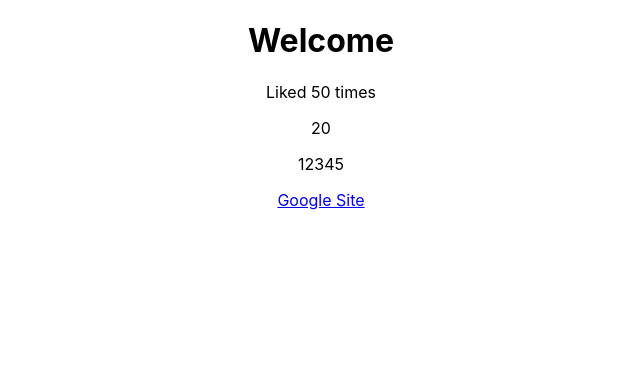
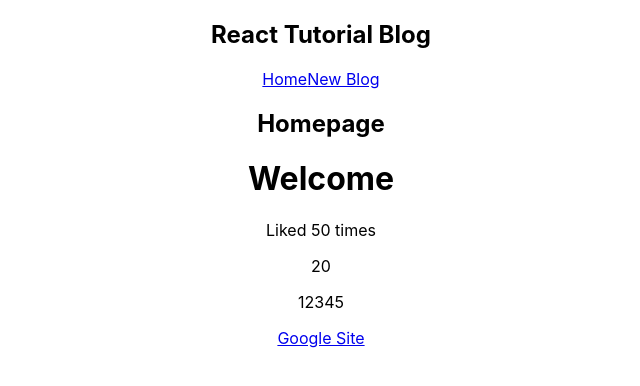
Before and after one commit to nisrinafano/react_tutorial, a React (Create React App) app in the folder react-tutorial/: page / in a window 1280 px wide. Shown: the top 386 px of the page, without its empty margins (319-959 px from the left). Built offline with nearby package versions, Linux system fonts and the light colour scheme.

Commit message:
05_multiple_components
- Add Navbar and Home components
- Nest Navbar and Home inside App.js

```diff
--- a/react-tutorial/src/App.js
+++ b/react-tutorial/src/App.js
@@ -1,5 +1,7 @@
 //import logo from './logo.svg';
 import './App.css';
+import Navbar from './Navbar';
+import Home from './Home';
 
 function App() {
   const title = "Welcome";
@@ -8,7 +10,9 @@
 
   return (
     <div className="App">
+      <Navbar />
       <div className="content">
+        <Home />
         <h1>{title}</h1>
         <p>Liked {likes} times</p>
         <p>{10+10}</p>
--- /dev/null
+++ b/react-tutorial/src/Home.js
@@ -0,0 +1,9 @@
+const Home = () => {
+    return (
+        <div className="home">
+            <h2>Homepage</h2>
+        </div>
+     );
+}
+
+export default Home;
--- /dev/null
+++ b/react-tutorial/src/Navbar.js
@@ -0,0 +1,13 @@
+const Navbar = () => {
+    return (
+        <nav className="navbar">
+            <h1>React Tutorial Blog</h1>
+            <div className="links">
+                <a href= "/">Home</a>
+                <a href= "/create">New Blog</a>
+            </div>
+        </nav>
+     );
+}
+
+export default Navbar;
```
